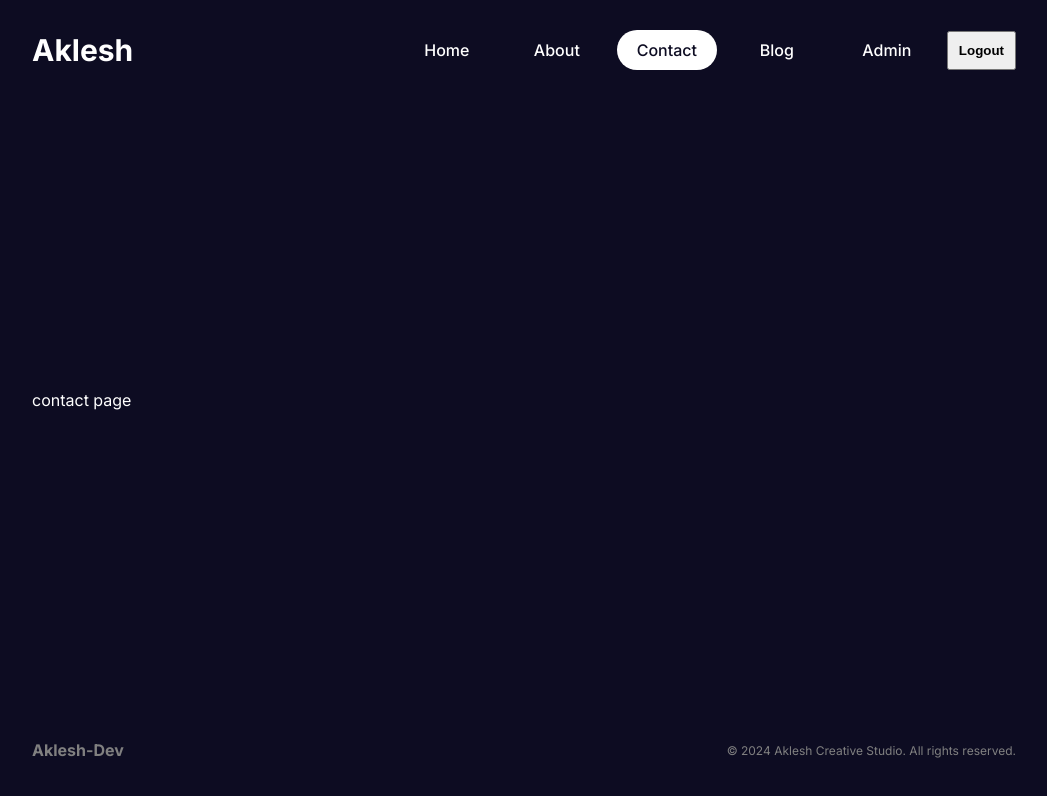
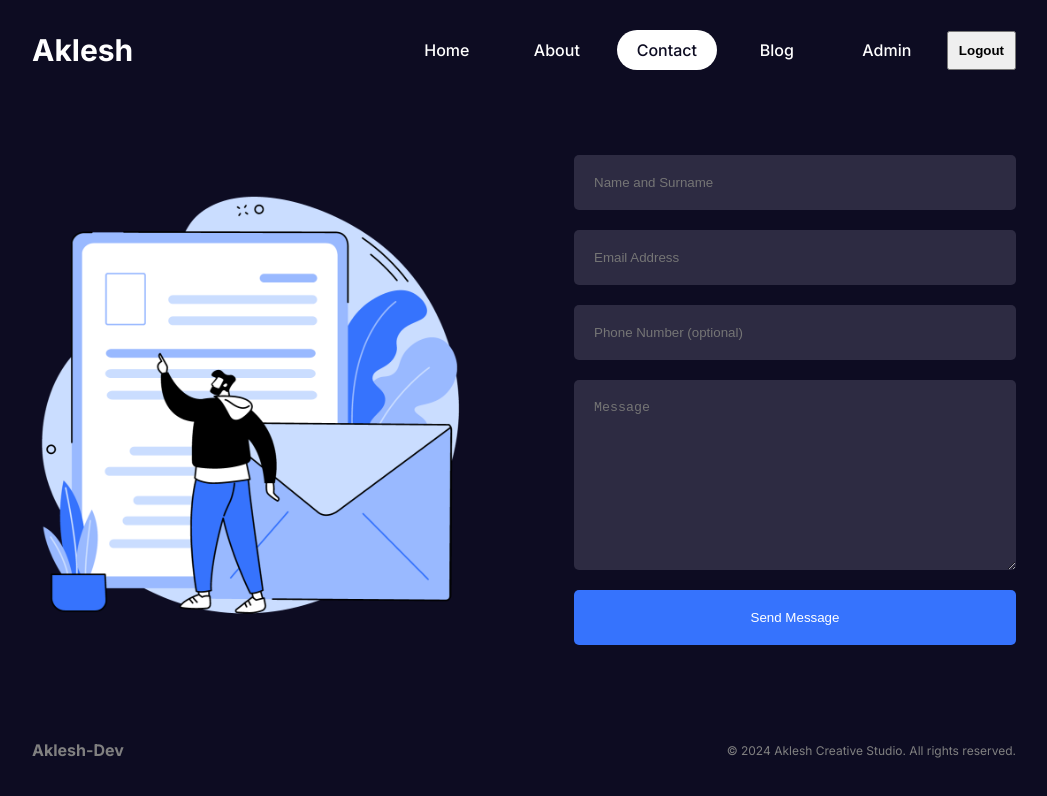
Before and after one commit to aklesh-dev/nextjs14-tutorial, a Next.js app: page /contact in a window 1280 px wide. Shown: the top 796 px of the page, without its empty margins (116-1163 px from the left). Built offline with nearby package versions, Linux system fonts and the light colour scheme.

Commit message:
feat: Contact page design

```diff
--- /dev/null
+++ b/src/app/contact/contact.module.css
@@ -0,0 +1,46 @@
+.container {
+  display: flex;
+  align-items: center;
+  gap: 100px;
+}
+
+.imgContainer {
+  flex: 1;
+  position: relative;
+  height: 500px;
+}
+
+.img {
+  object-fit: contain;
+}
+
+.formContainer {
+  flex: 1;
+}
+
+.form {
+  display: flex;
+  flex-direction: column;
+  gap: 20px;
+}
+
+.form input,
+.form textarea {
+  padding: 20px;
+  border-radius: 5px;
+  border: none;
+  outline: none;
+  background-color: var(--bgSoft);
+  color: var(--text);
+}
+
+.form button {
+  padding: 20px;
+  background-color: var(--btn);
+  color: var(--text);
+  border: none;
+  border-radius: 5px;
+  cursor: pointer;
+  transition: all 0.3s ease;
+
+}
--- a/src/app/contact/page.jsx
+++ b/src/app/contact/page.jsx
@@ -1,7 +1,26 @@
-
+import Image from 'next/image';
+import styles from './contact.module.css';
 
 export default function ContactPage() {
   return (
-    <div>contact page</div>
+    <section className={styles.container}>
+      <div className={styles.imgContainer}>
+        <Image
+          src="/contact.png"
+          alt='Contact'
+          fill
+          className={styles.img}
+        />
+      </div>
+      <div className={styles.formContainer}>
+        <form className={styles.form}>
+          <input type="text" placeholder='Name and Surname' />
+          <input type="text" placeholder='Email Address' />
+          <input type="text" placeholder='Phone Number (optional)' />
+          <textarea name="" id="" cols="30" rows="10" placeholder='Message'></textarea>
+          <button type="submit">Send Message</button>
+        </form>
+      </div>
+    </section>
   )
 };
```
